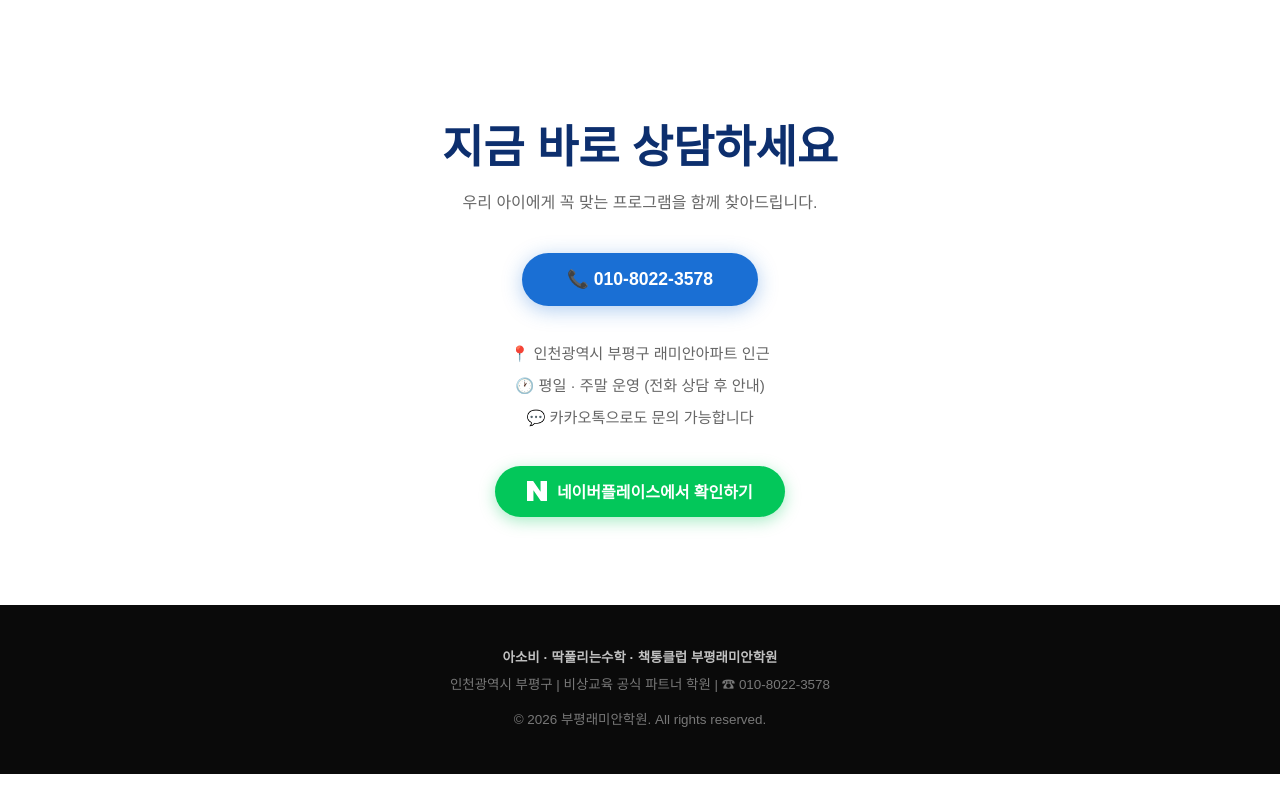
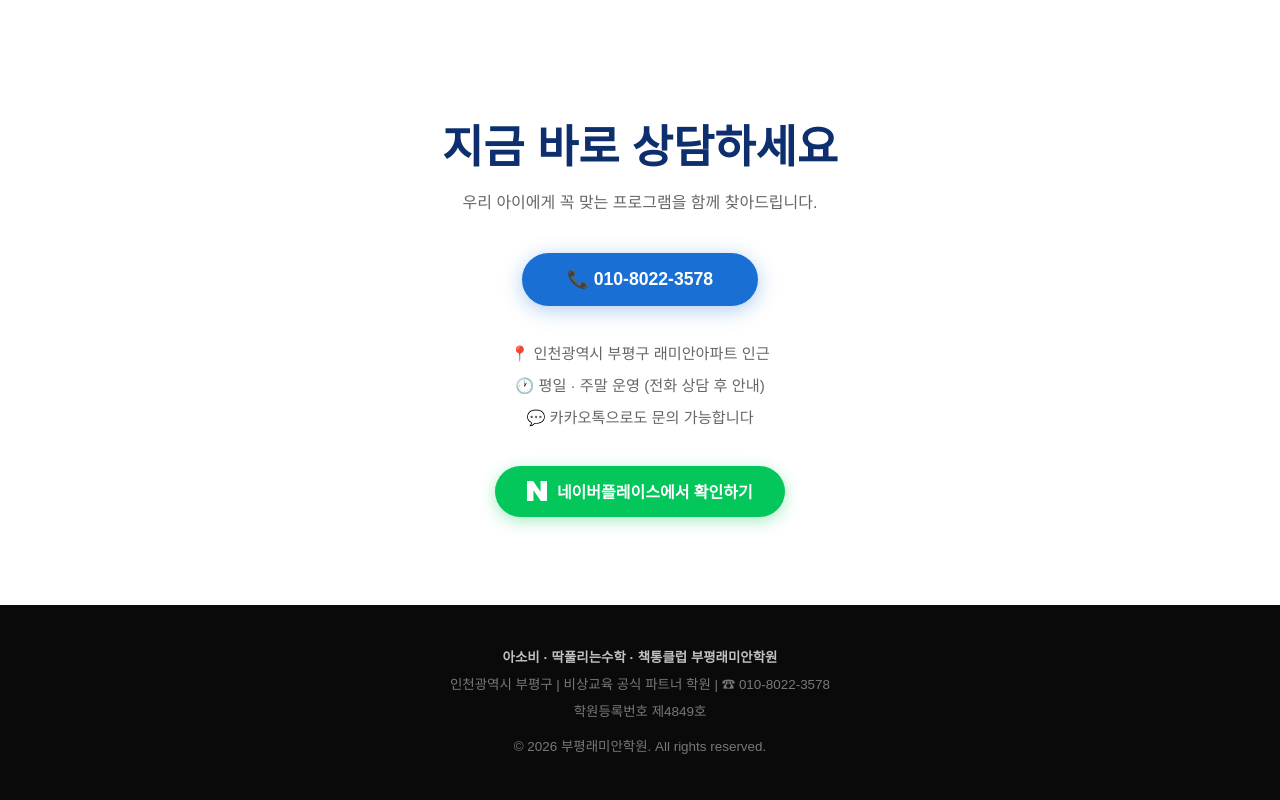
Before and after one commit to ddaksoo716-alt/ddakbook, a plain HTML site: page index.html in a window 1280 px wide. Shown: the part 5410-6210 px from the top of the page. Before the commit the page ends 6184 px from the top, so only its background shows below. Drawn offline with Linux system fonts and the light colour scheme.

Commit message:
학원등록번호 추가

```diff
--- a/index.html
+++ b/index.html
@@ -622,6 +622,7 @@
 <footer>
   <p><strong>아소비 · 딱풀리는수학 · 책통클럽 부평래미안학원</strong></p>
   <p>인천광역시 부평구 | 비상교육 공식 파트너 학원 | ☎ 010-8022-3578</p>
+  <p>학원등록번호 제4849호</p>
   <p style="margin-top:0.5rem;">© 2026 부평래미안학원. All rights reserved.</p>
 </footer>
 
```
